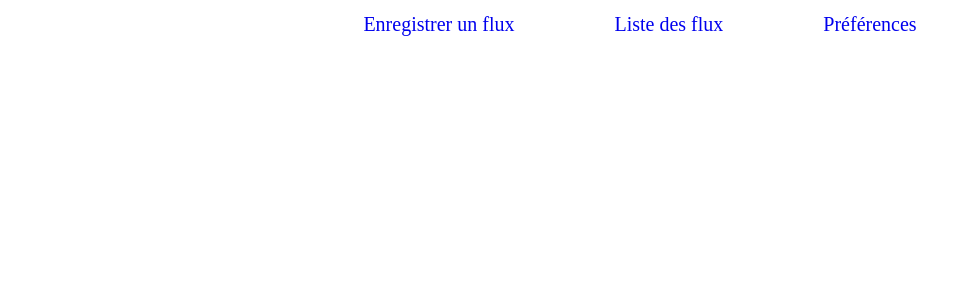
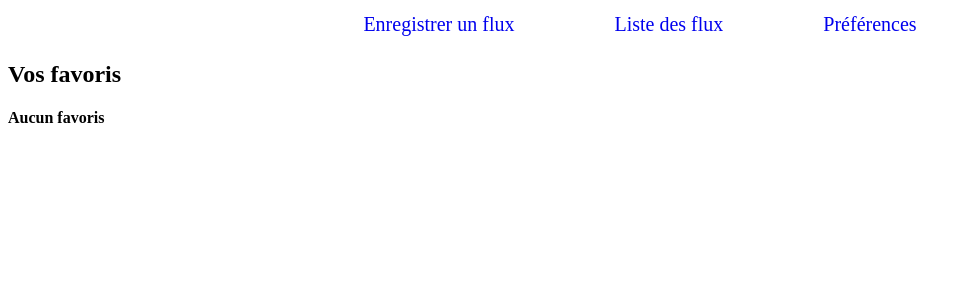
Before and after one commit to oriane-houssin/vue-dailynews, a Vue app in the folder vue-dailynews/: page /favoris in a window 1280 px wide. Shown: the top 300 px of the page, without its empty margins (0-970 px from the left). Built offline with nearby package versions, Linux system fonts and the light colour scheme; the HTML template or start-up script is replaced by a standard one.

Commit message:
vue de la liste des flux favoris

```diff
--- a/vue-dailynews/src/App.vue
+++ b/vue-dailynews/src/App.vue
@@ -1,5 +1,5 @@
 <script setup lang="ts">
-import { RouterLink, RouterView } from 'vue-router'
+import { RouterView } from 'vue-router'
 import Nav from "@/components/layout/Nav.vue";
 </script>
 
--- a/vue-dailynews/src/components/layout/Nav.vue
+++ b/vue-dailynews/src/components/layout/Nav.vue
@@ -7,7 +7,7 @@ import {RouterLink} from "vue-router";
   <nav>
     <RouterLink to="/register-flux">Enregistrer un flux</RouterLink>
     <RouterLink to="/flux-list">Liste des flux</RouterLink>
-    <RouterLink to="/">Préférences</RouterLink>
+    <RouterLink to="/favoris">Préférences</RouterLink>
   </nav>
 </template>
 
--- a/vue-dailynews/src/router/index.ts
+++ b/vue-dailynews/src/router/index.ts
@@ -2,6 +2,7 @@ import { createRouter, createWebHistory } from 'vue-router'
 import HomeView from '../views/HomeView.vue'
 import FormulaireFluxView from "@/views/FormulaireFluxView.vue";
 import FluxListView from "@/views/FluxListView.vue";
+import FluxFavoritesView from "@/views/FluxFavoritesView.vue";
 
 const router = createRouter({
   history: createWebHistory(import.meta.env.BASE_URL),
@@ -21,6 +22,11 @@ const router = createRouter({
       name: 'flux-list',
       component: FluxListView,
     },
+    {
+      path: '/favoris',
+      name: 'favoris',
+      component: FluxFavoritesView,
+    },
   ],
 })
 
--- /dev/null
+++ b/vue-dailynews/src/views/FluxFavoritesView.vue
@@ -0,0 +1,37 @@
+<script setup lang="ts">
+
+import {onMounted, ref, watch} from "vue";
+import type {Flux} from "@/models/flux.ts";
+
+const fluxList = ref<Flux[]>([]);
+
+//Chargement des flux
+const loadFluxList = () => {
+  fluxList.value = JSON.parse(localStorage.getItem("fluxList") || "[]").filter((flux: Flux) => flux.favorite);
+}
+
+onMounted(() => {
+  loadFluxList();
+})
+
+//MAJ si modifié ailleurs
+watch(() => localStorage.getItem("fluxList"), () => {loadFluxList()})
+</script>
+
+<template>
+  <div>
+    <h2>Vos favoris</h2>
+    <ul v-if="fluxList.length>0">
+      <li v-for="(item, index) in fluxList" :key="index">
+        <a :href="item.url" target="_blank">
+          <h4>{{item.title}}</h4>
+        </a>
+      </li>
+    </ul>
+    <h4 v-else>Aucun favoris</h4>
+  </div>
+</template>
+
+<style scoped>
+
+</style>
```
